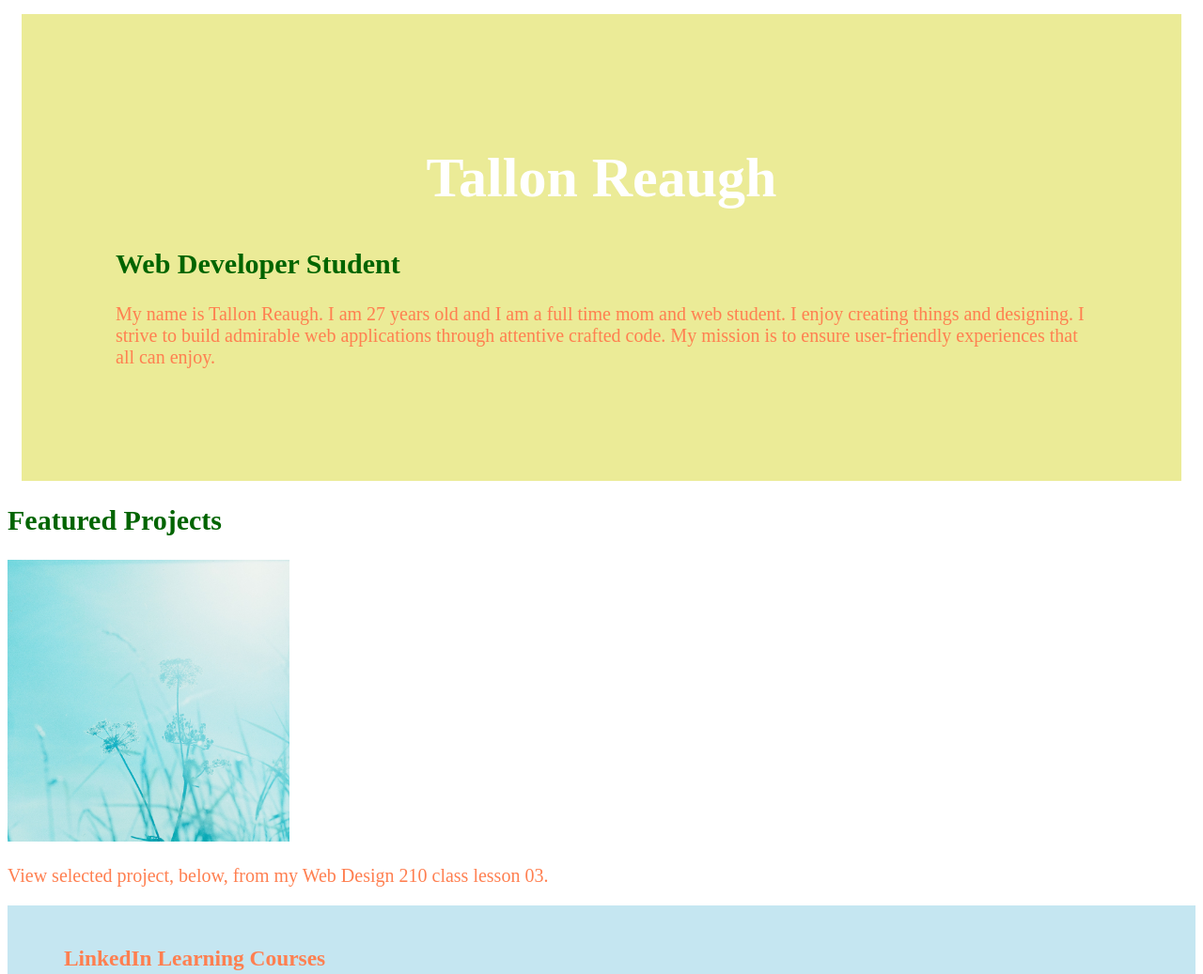
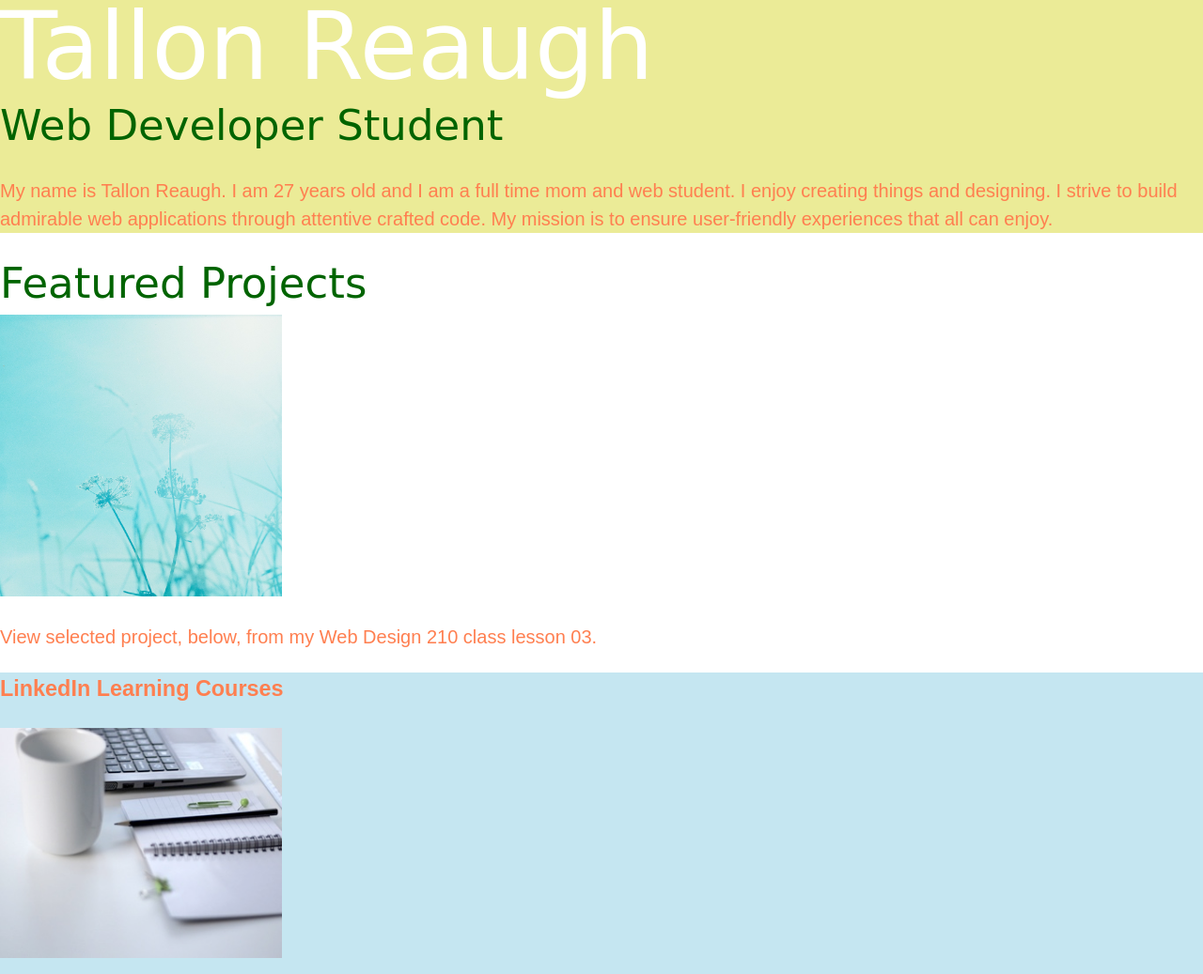
Before and after one commit to treaugh/Lesson03, a plain HTML site: page index.html in a window 1280 px wide. Shown: the top 1037 px of the page at 94% size. Drawn offline with Linux system fonts and the light colour scheme; files that its build step writes are made by us from their sources; files whose address does not match are found by name.

Commit message:
Update styles.css

```diff
--- a/styles.css
+++ b/styles.css
@@ -2,11 +2,11 @@
 -----------------------------------------------------------*/
 body {
     color: coral;
+    margin: 0;
+    padding: 0;
+    font-family: 'Montserrat', sans-serif;
     font-size: 20px;
-}
-
-h2 {
-    color: darkgreen;
+    line-height: 1.5;
 }
 
 img {
@@ -19,6 +19,7 @@ a {
     text-decoration: none;
     padding: 8px;
     border-radius: 4px;
+    display: inline-block;
 }
 
 a:hover {
@@ -26,19 +27,34 @@ a:hover {
     background-color: rgba(47, 48, 97, 80%);
 }
 
+h1 {
+    color: white;
+    font-size: 100px;
+    line-height: 1;
+}
+
+h2 {
+    color: darkgreen;
+    font-size: 45px;
+}
+
+h1, h2 {
+    font-family: 'Caveat', cursive;
+    font-weight: 400;
+    margin: 0;
+}
+
+.content-wrap {
+    width: 800px;
+    margin: 0 auto;
+    padding: 60px 0;
+}
+
 
 /* Profile
 -----------------------------------------------------------*/
 header {
     background-color: rgb(235, 235, 151);
-    padding: 100px;
-    margin: 15px;
-}
-
-h1 {
-    color: white;
-    font-size: 60px;
-    text-align: center;
 }
 
 
@@ -46,10 +62,15 @@ h1 {
 -----------------------------------------------------------*/
 .projects {
     background: rgb(197, 230, 241);
-    padding: 20px 60px;
 }
 
+/* I did not change my selector a and a:hover to .projects .btn and .projects .btn:hover because I did not have extra details in my paragraphs or work experience. When I applied it to my CSS it only applied the button to the project section. I figured it would be easier to keep the selector as 'a' for now besides making an .education .btn selector etc. (I hope this makes sense.)
 
+.projects .btn {}
+
+.projects .btn:hover{}
+
+**************************************************************************************************************************************************/
 
 /* Education
 -----------------------------------------------------------*/
@@ -58,10 +79,8 @@ h1 {
 }
 
 
-
 /* Contact info
 -----------------------------------------------------------*/
 footer {
     background-color: rgb(221, 220, 220);
-    padding: 20px 60px 20px;
 }
```
